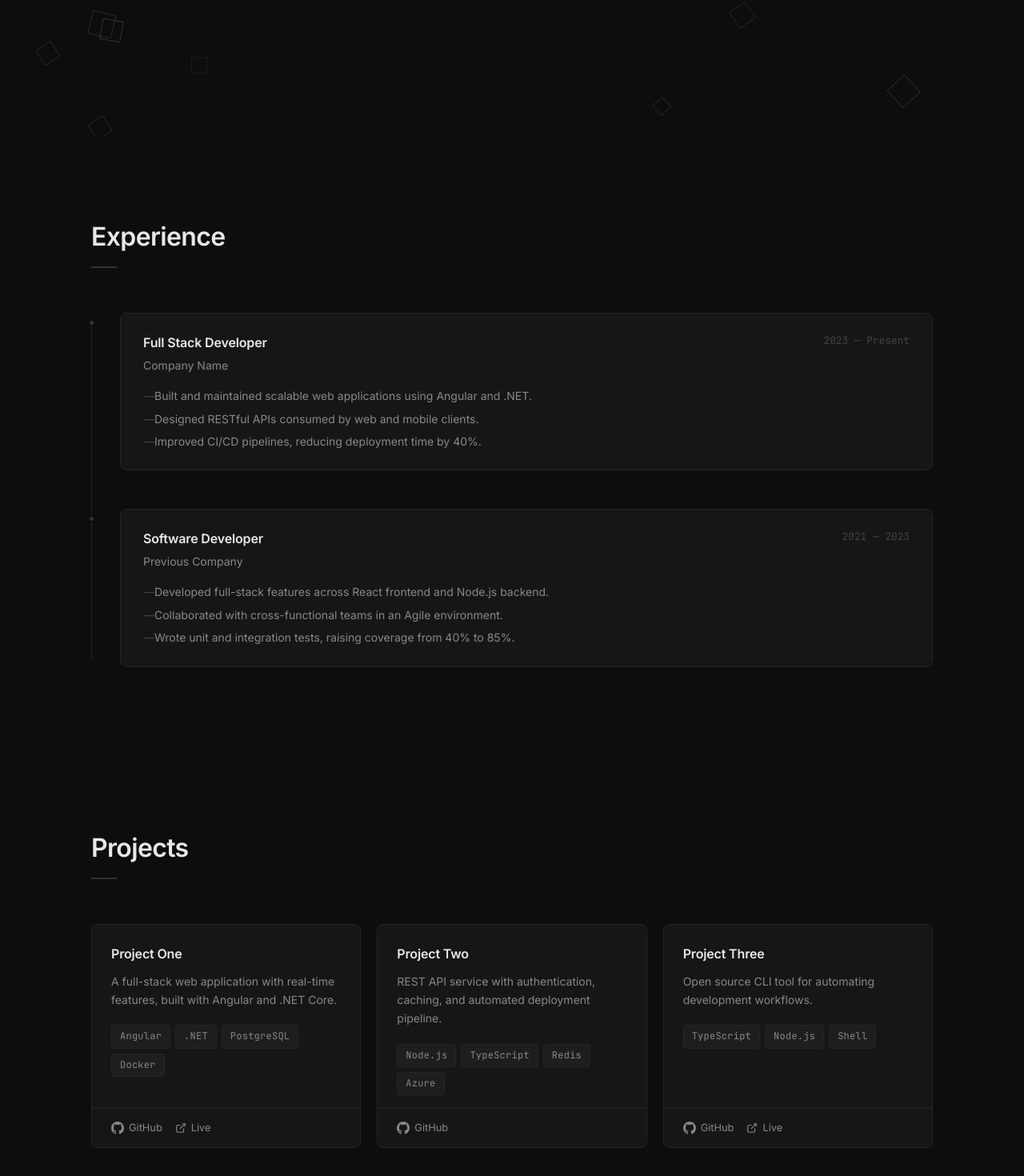
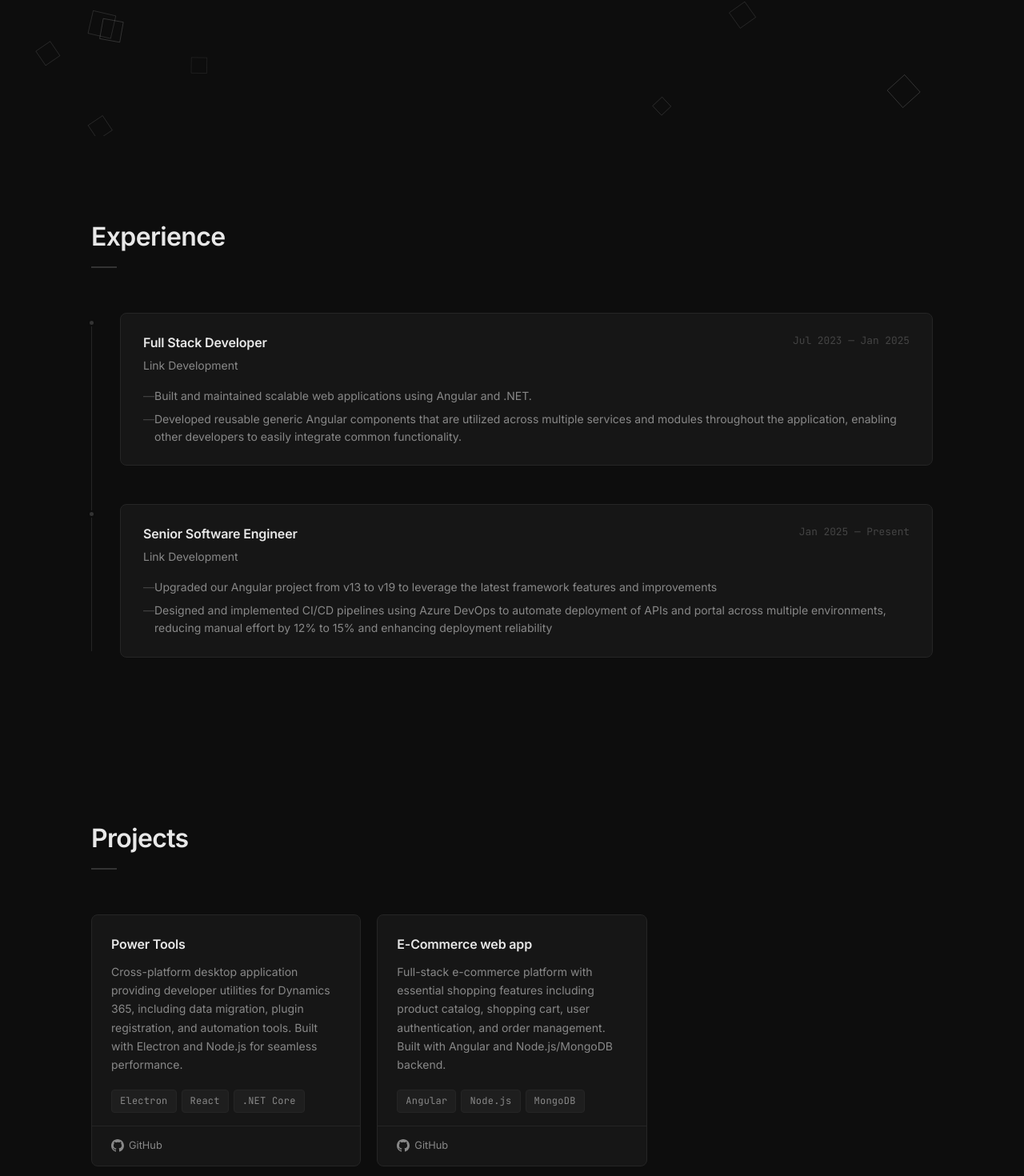
Before and after one commit to AbdallahNagy/personal-website, an Angular app: page / in a window 1280 px wide. Shown: the part 630-2100 px from the top of the page at 80% size. Built offline with nearby package versions, Linux system fonts and the light colour scheme.

Commit message:
add my real info

```diff
--- a/src/app/features/home/sections/about/about.html
+++ b/src/app/features/home/sections/about/about.html
@@ -5,14 +5,15 @@
       <h1>Abdallah Nagy</h1>
       <h2>Full Stack Developer</h2>
       <p class="bio">
-        I build things for the web — from pixel-perfect UIs to robust backend
-        systems. Passionate about clean architecture, developer experience, and
-        writing code that scales.
+        I love turning complex problems into
+        elegant solutions. From crafting intuitive interfaces to architecting
+        scalable backend systems, I focus on building software that actually
+        solves real problems and delights users.
       </p>
 
       <div class="skills">
         @for (skill of skills; track skill) {
-          <span class="tag">{{ skill }}</span>
+        <span class="tag">{{ skill }}</span>
         }
       </div>
     </div>
--- a/src/app/features/home/sections/about/about.ts
+++ b/src/app/features/home/sections/about/about.ts
@@ -7,8 +7,17 @@ import { Component } from '@angular/core';
 })
 export class About {
   readonly skills = [
-    'TypeScript', 'Angular', 'React', 'Node.js',
-    '.NET', 'C#', 'SQL', 'PostgreSQL',
-    'Docker', 'Git', 'REST APIs', 'Azure',
+    'Node.js',
+    'Angular',
+    'React',
+    'Typescript',
+    '.NET Core',
+    'C#',
+    'PostgreSQL',
+    'MongoDB',
+    'Redis',
+    'Docker',
+    'Git',
+    'REST APIs',
   ];
 }
--- a/src/app/features/home/sections/contact/contact.ts
+++ b/src/app/features/home/sections/contact/contact.ts
@@ -16,8 +16,8 @@ export class Contact {
   readonly emailAddress = 'abdallahnagy773@gmail.com';
 
   readonly socials = [
-    { label: 'GitHub',   href: '#', icon: 'github' },
-    { label: 'LinkedIn', href: '#', icon: 'linkedin' },
+    { label: 'GitHub',   href: 'https://github.com/AbdallahNagy', icon: 'github' },
+    { label: 'LinkedIn', href: 'https://www.linkedin.com/in/abdallahnagy/', icon: 'linkedin' },
   ];
 
   onSubmit() {
--- a/src/app/features/home/sections/experience/experience.ts
+++ b/src/app/features/home/sections/experience/experience.ts
@@ -16,22 +16,20 @@ export class Experience {
   readonly jobs: Job[] = [
     {
       role: 'Full Stack Developer',
-      company: 'Company Name',
-      period: '2023 — Present',
+      company: 'Link Development',
+      period: 'Jul 2023 — Jan 2025',
       bullets: [
         'Built and maintained scalable web applications using Angular and .NET.',
-        'Designed RESTful APIs consumed by web and mobile clients.',
-        'Improved CI/CD pipelines, reducing deployment time by 40%.',
+        'Developed reusable generic Angular components that are utilized across multiple services and modules throughout the application, enabling other developers to easily integrate common functionality.',
       ],
     },
     {
-      role: 'Software Developer',
-      company: 'Previous Company',
-      period: '2021 — 2023',
+      role: 'Senior Software Engineer',
+      company: 'Link Development',
+      period: 'Jan 2025 — Present',
       bullets: [
-        'Developed full-stack features across React frontend and Node.js backend.',
-        'Collaborated with cross-functional teams in an Agile environment.',
-        'Wrote unit and integration tests, raising coverage from 40% to 85%.',
+        'Upgraded our Angular project from v13 to v19 to leverage the latest framework features and improvements',
+        'Designed and implemented CI/CD pipelines using Azure DevOps to automate deployment of APIs and portal across multiple environments, reducing manual effort by 12% to 15% and enhancing deployment reliability',
       ],
     },
   ];
--- a/src/app/features/home/sections/projects/projects.ts
+++ b/src/app/features/home/sections/projects/projects.ts
@@ -16,24 +16,18 @@ export interface Project {
 export class Projects {
   readonly projects: Project[] = [
     {
-      title: 'Project One',
-      description: 'A full-stack web application with real-time features, built with Angular and .NET Core.',
-      tags: ['Angular', '.NET', 'PostgreSQL', 'Docker'],
-      github: '#',
-      live: '#',
+      title: 'Power Tools',
+      description:
+        'Cross-platform desktop application providing developer utilities for Dynamics 365, including data migration, plugin registration, and automation tools. Built with Electron and Node.js for seamless performance.',
+      tags: ['Electron', 'React', '.NET Core'],
+      github: 'https://github.com/AbdallahNagy/PowerTools',
     },
     {
-      title: 'Project Two',
-      description: 'REST API service with authentication, caching, and automated deployment pipeline.',
-      tags: ['Node.js', 'TypeScript', 'Redis', 'Azure'],
-      github: '#',
-    },
-    {
-      title: 'Project Three',
-      description: 'Open source CLI tool for automating development workflows.',
-      tags: ['TypeScript', 'Node.js', 'Shell'],
-      github: '#',
-      live: '#',
+      title: 'E-Commerce web app',
+      description:
+        'Full-stack e-commerce platform with essential shopping features including product catalog, shopping cart, user authentication, and order management. Built with Angular and Node.js/MongoDB backend.',
+      tags: ['Angular', 'Node.js', 'MongoDB'],
+      github: 'https://github.com/AbdallahNagy/ECommerceWebApp',
     },
   ];
 }
```
